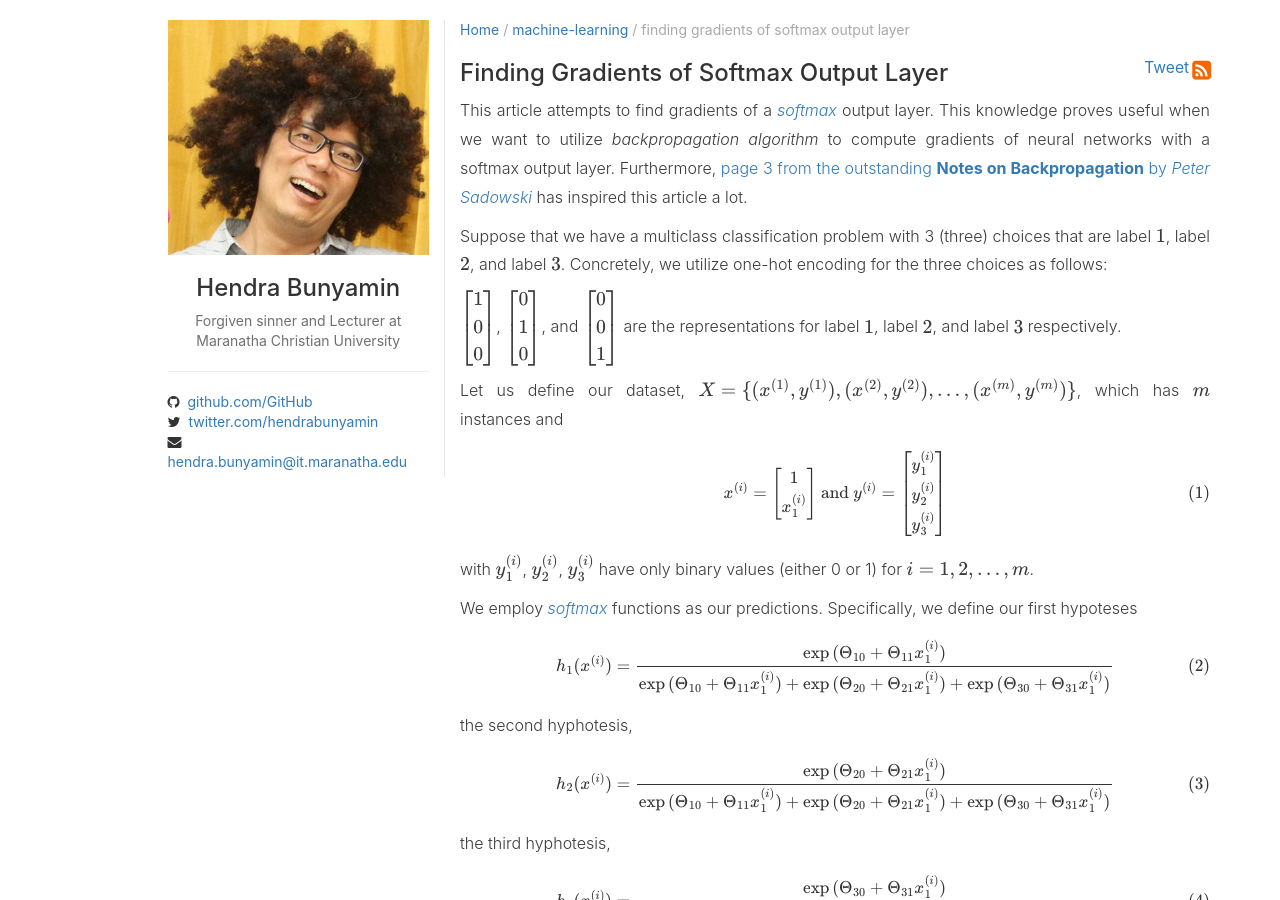
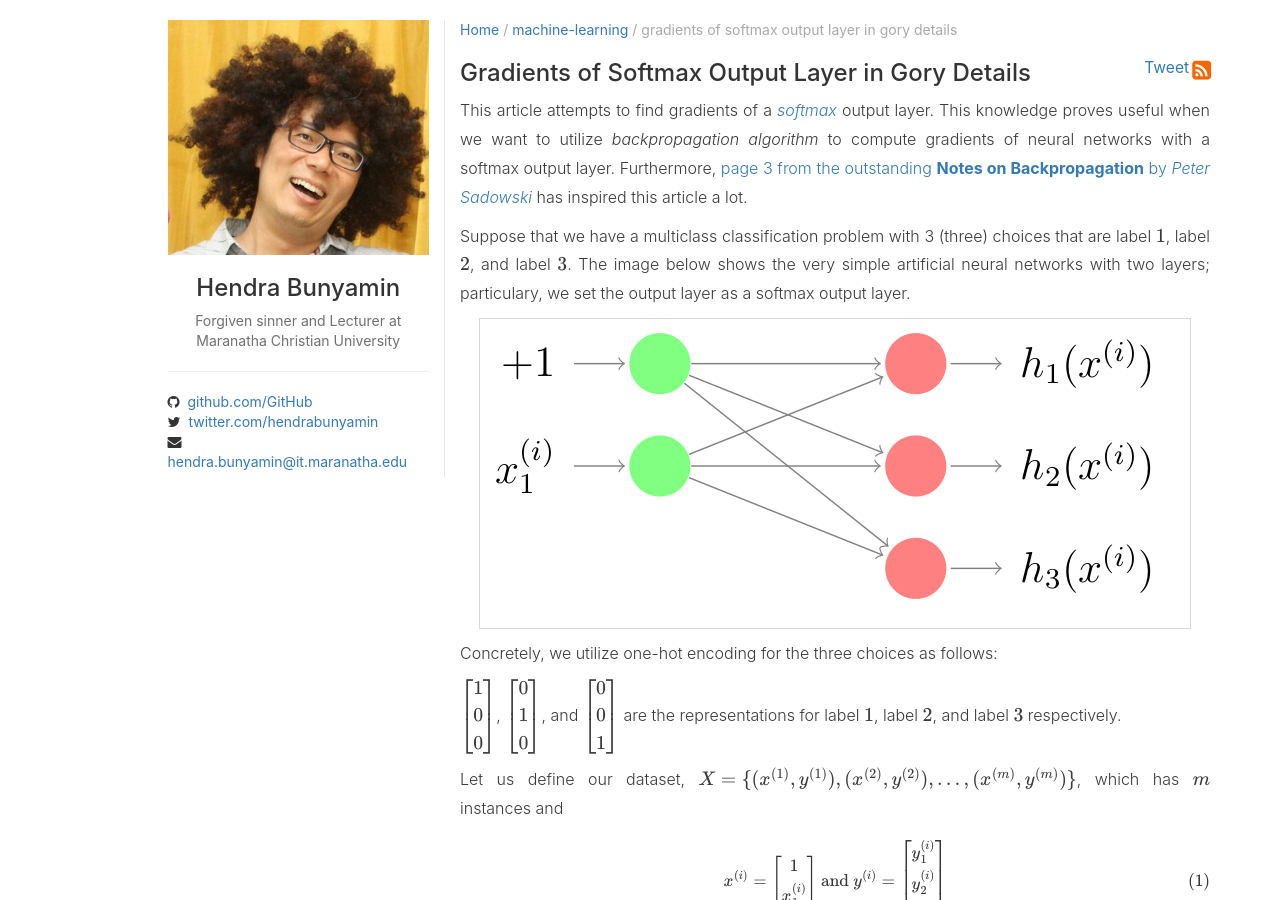
Before and after one commit to jethroGIT/jethrogit.github.io, a Jekyll site: the page built from _posts/machine-learning/2020-05-27-The_Gradient_of_Softmax.md, in a window 1280 px wide and 900 px high. Built offline with Jekyll 4.4.1, drawn with Linux system fonts in a browser that asks for light colours; formulas are drawn with MathJax 3; comment, search, counter and statistics services are not loaded.

Commit message:
Add a very simple ANN image

```diff
--- a/_posts/machine-learning/2020-05-27-The_Gradient_of_Softmax.md
+++ b/_posts/machine-learning/2020-05-27-The_Gradient_of_Softmax.md
@@ -1,6 +1,6 @@
 ---
 layout: post
-title: Finding Gradients of Softmax Output Layer
+title: Gradients of Softmax Output Layer in Gory Details
 category: Machine-Learning
 lang: EN
 description: The gradients of softmax output layer
@@ -9,7 +9,11 @@ sticky: true
 
 This article attempts to find gradients of a [_softmax_](https://en.wikipedia.org/wiki/Softmax_function) output layer. This knowledge proves useful when we want to utilize _backpropagation algorithm_ to compute gradients of neural networks with a softmax output layer. Furthermore, [page 3 from the outstanding **Notes on Backpropagation** by _Peter Sadowski_](https://drive.google.com/file/d/1UV_psOTNXZ0SB_-varbllZ79dLDSp5qU/view?usp=sharing) has inspired this article a lot.
 
-Suppose that we have a multiclass classification problem with 3 (three) choices that are label $1$, label $2$, and label $3$. Concretely, we utilize one-hot encoding for the three choices as follows:
+Suppose that we have a multiclass classification problem with 3 (three) choices that are label $1$, label $2$, and label $3$. The image below shows the very simple artificial neural networks with two layers; particulary, we set the output layer as a softmax output layer.
+
+[![img1]({{ site.baseurl }}/assets/images/ann-with-softmax.png){:class="img-responsive"}]({{ site.baseurl }}/assets/images/ann-with-softmax.png)
+
+Concretely, we utilize one-hot encoding for the three choices as follows:
 
 $$\begin{bmatrix} 1 \\ 0 \\ 0 \end{bmatrix}$$, $$\begin{bmatrix} 0 \\ 1 \\ 0 \end{bmatrix}$$, and $$\begin{bmatrix} 0 \\ 0 \\ 1 \end{bmatrix}$$ are the representations for label $1$, label $2$, and label $3$ respectively.
 
```
Also changed, not shown: _posts/machine-learning/2019-04-08-Gradient_Descent_for_Logistic_Regression.md (+2 -2 lines), _posts/machine-learning/2019-08-17-Logistic_Regression.md (+1 -1 lines), assets/images/ann-with-softmax.png (added).
